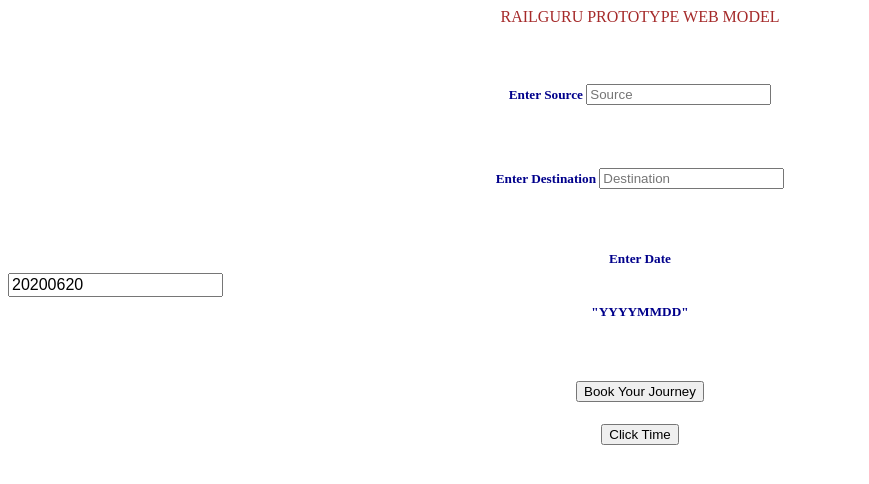
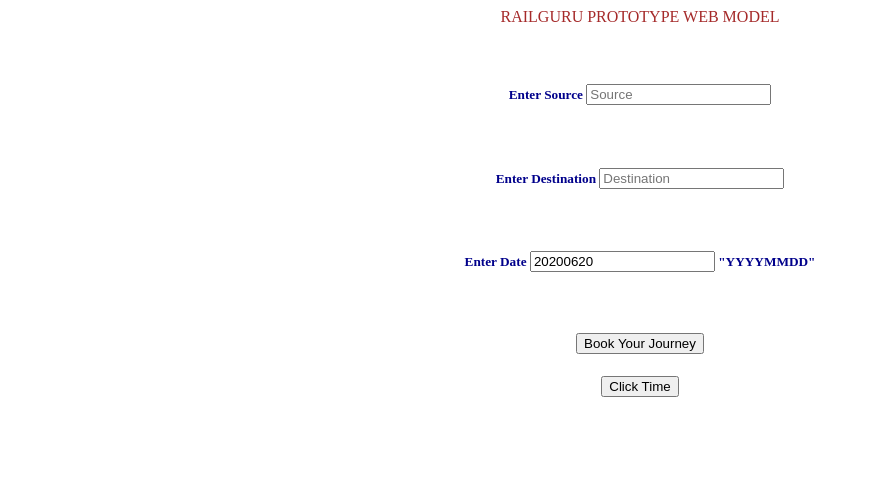
Before and after one commit to pskr0/Railticket, a Flask app: page / in a window 1280 px wide. Shown: the top 484 px of the page, without its empty margins (0-869 px from the left). Run offline with Flask 2, Linux system fonts and the light colour scheme; parts of the project's set-up code (start-up, migrations or seed data) failed here and were passed over.

Commit message:
Update index.html

```diff
--- a/templates/index.html
+++ b/templates/index.html
@@ -7,12 +7,12 @@
 RAILGURU
 </TITLE>
 <style>
-#dd{
+#ddd{
     display: block;
     font: 1rem 'Fira Sans', sans-serif;
 }
 
-#dd{
+#ddd{
     margin: .4rem 0;
 }
 
```
